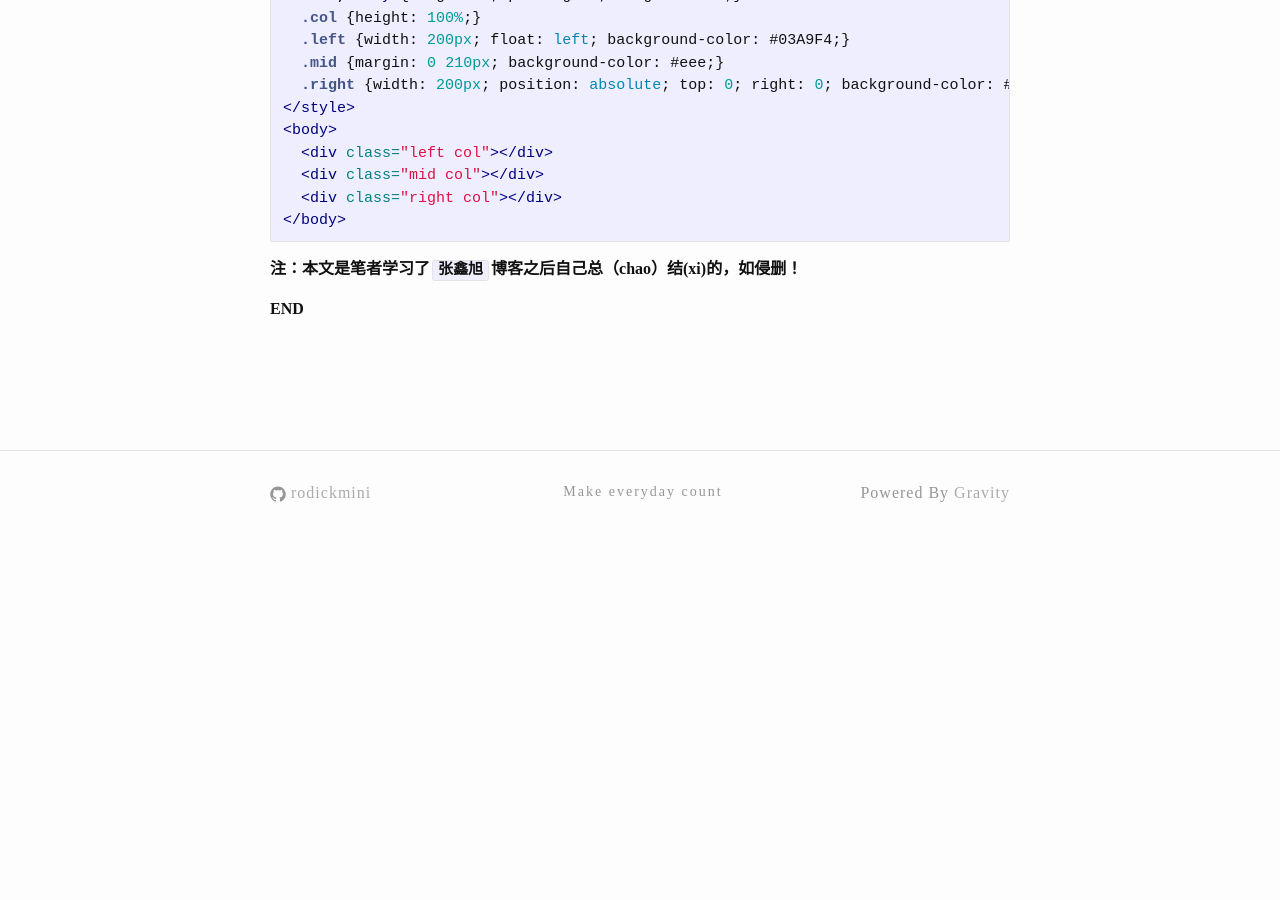
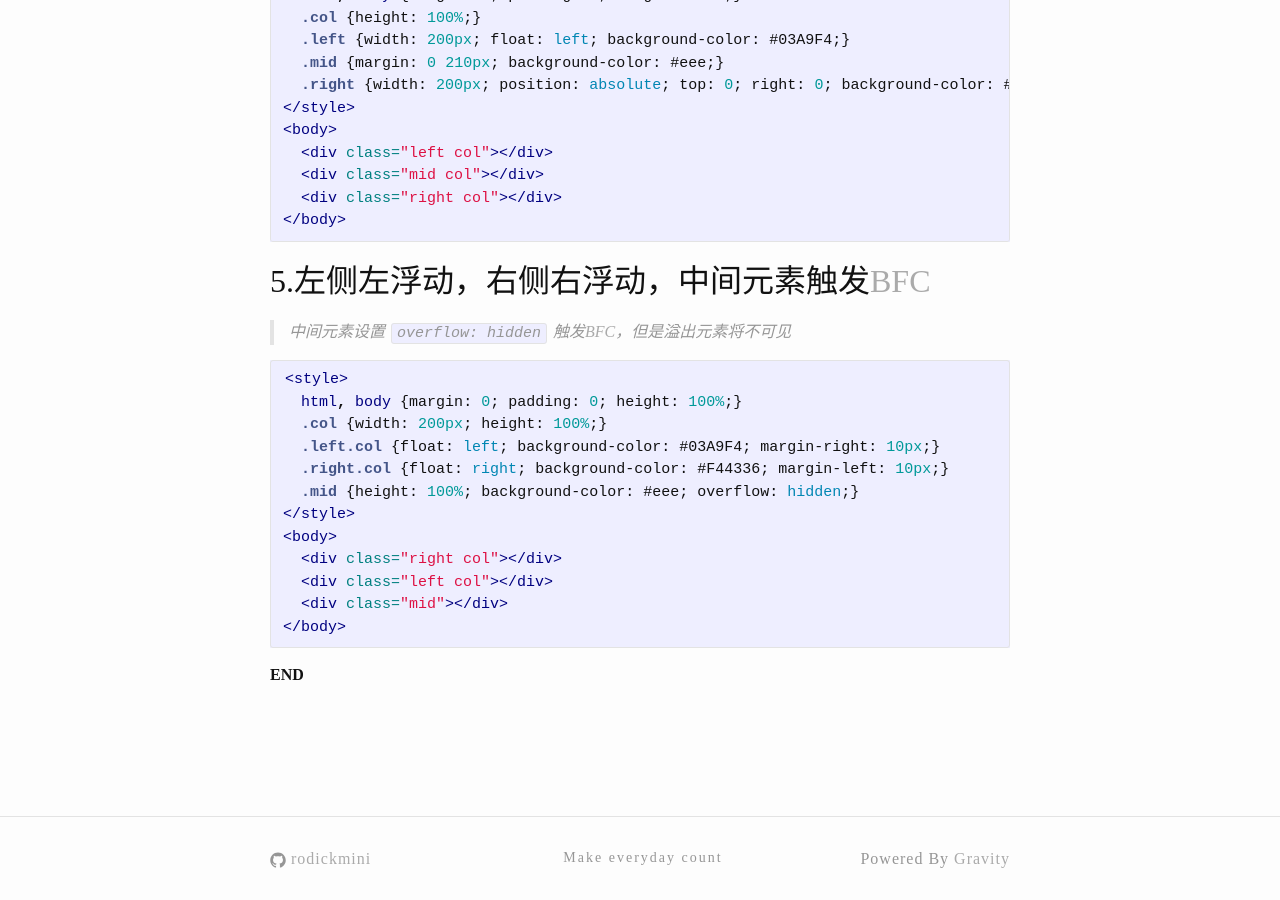
Before and after one commit to rodickmini/rodickmini.github.io, a Jekyll site: the page built from _posts/2016-11-18-3-col-layout.markdown, in a window 1280 px wide and 900 px high, scrolled down 2033 px. Built offline with Jekyll 4.4.1, drawn with Linux system fonts in a browser that asks for light colours; nearby versions of some CDN libraries; some web fonts are replaced; before the commit the page ends 2598 px from its top, so only the background shows below that.

Commit message:
upd 三列布局加一种bfc的方法

````diff
--- a/_posts/2016-11-18-3-col-layout.markdown
+++ b/_posts/2016-11-18-3-col-layout.markdown
@@ -90,6 +90,23 @@ tag: CSS
 </body>
 ```
 
-**注：本文是笔者学习了`张鑫旭`博客之后自己总（chao）结(xi)的，如侵删！**
+## 5.左侧左浮动，右侧右浮动，中间元素触发[BFC](/frontend/2016/11/21/bfc.html)
+
+> 中间元素设置 `overflow: hidden` 触发[BFC](/frontend/2016/11/21/bfc.html)，但是溢出元素将不可见
+
+```html
+<style>
+  html, body {margin: 0; padding: 0; height: 100%;}
+  .col {width: 200px; height: 100%;}
+  .left.col {float: left; background-color: #03A9F4; margin-right: 10px;}
+  .right.col {float: right; background-color: #F44336; margin-left: 10px;}
+  .mid {height: 100%; background-color: #eee; overflow: hidden;}
+</style>
+<body>
+  <div class="right col"></div>
+  <div class="left col"></div>
+  <div class="mid"></div>
+</body>
+```
 
 **END**
````
